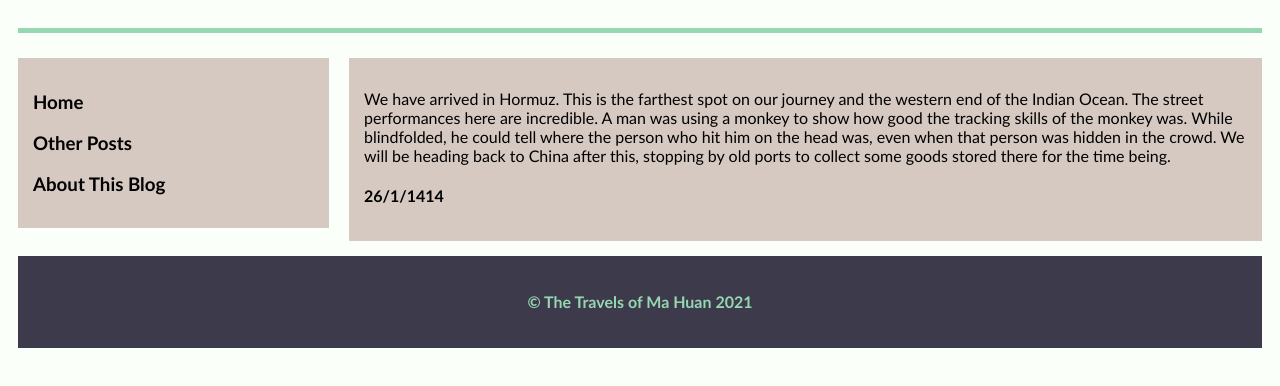
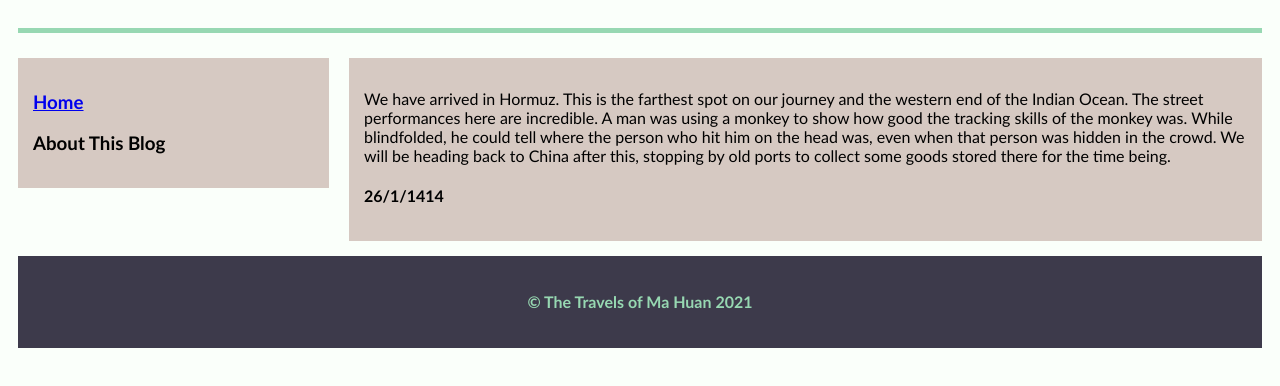
Before and after one commit to Noahk2024/Noahk2024.github.io, a plain HTML site: page Pages/1_26_1414.html in a window 1280 px wide. Shown: the part 182-568 px from the top of the page. Drawn offline with Linux system fonts and the light colour scheme.

Commit message:
test to hyperlink header

```diff
--- a/Pages/1_26_1414.html
+++ b/Pages/1_26_1414.html
@@ -109,8 +109,7 @@
       <div class="row">
          <div class="sidebar">
             <div class="card">
-               <h3>Home</h3>
-               <h3>Other Posts</h3>
+               <h3><a href="./index.html" >Home</a></h3>
                <h3>About This Blog</h3>
             </div>
          </div>
```
